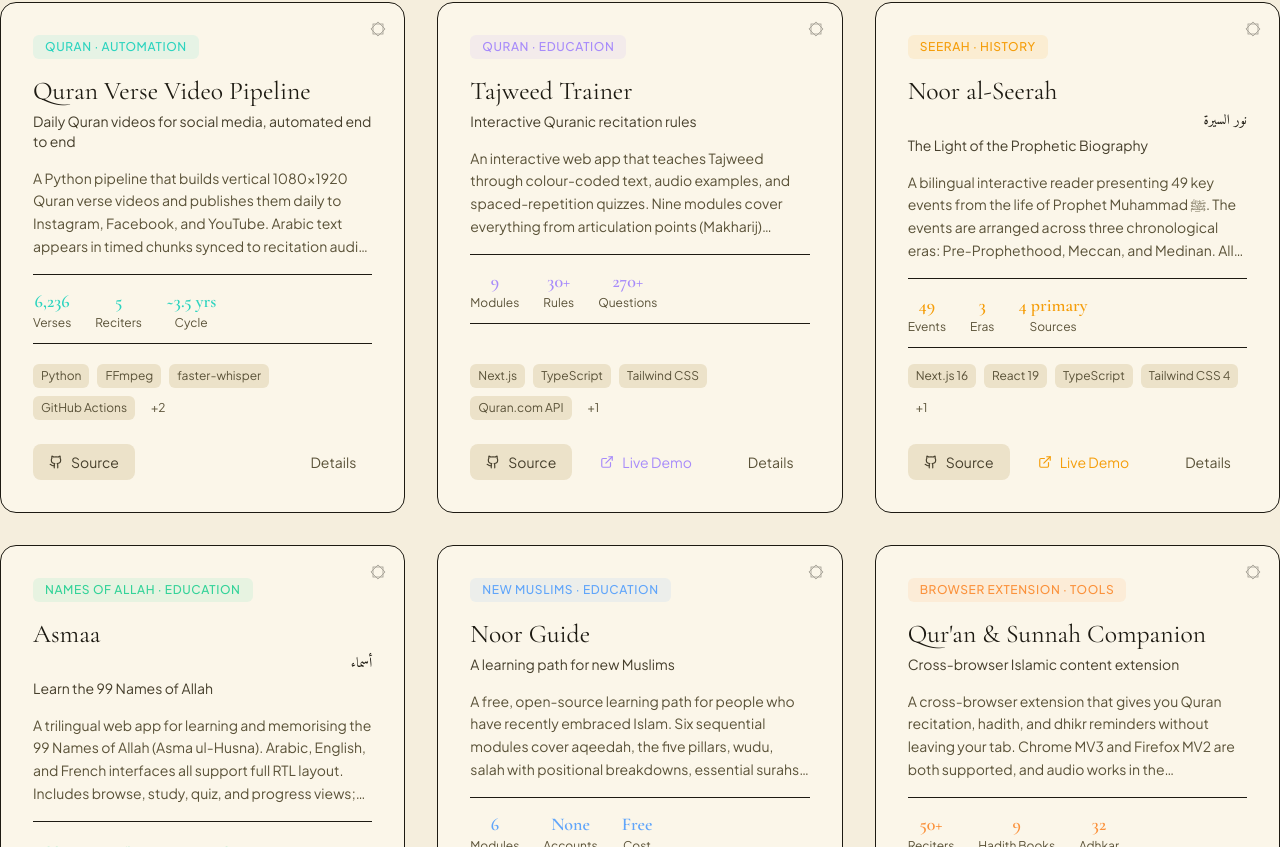
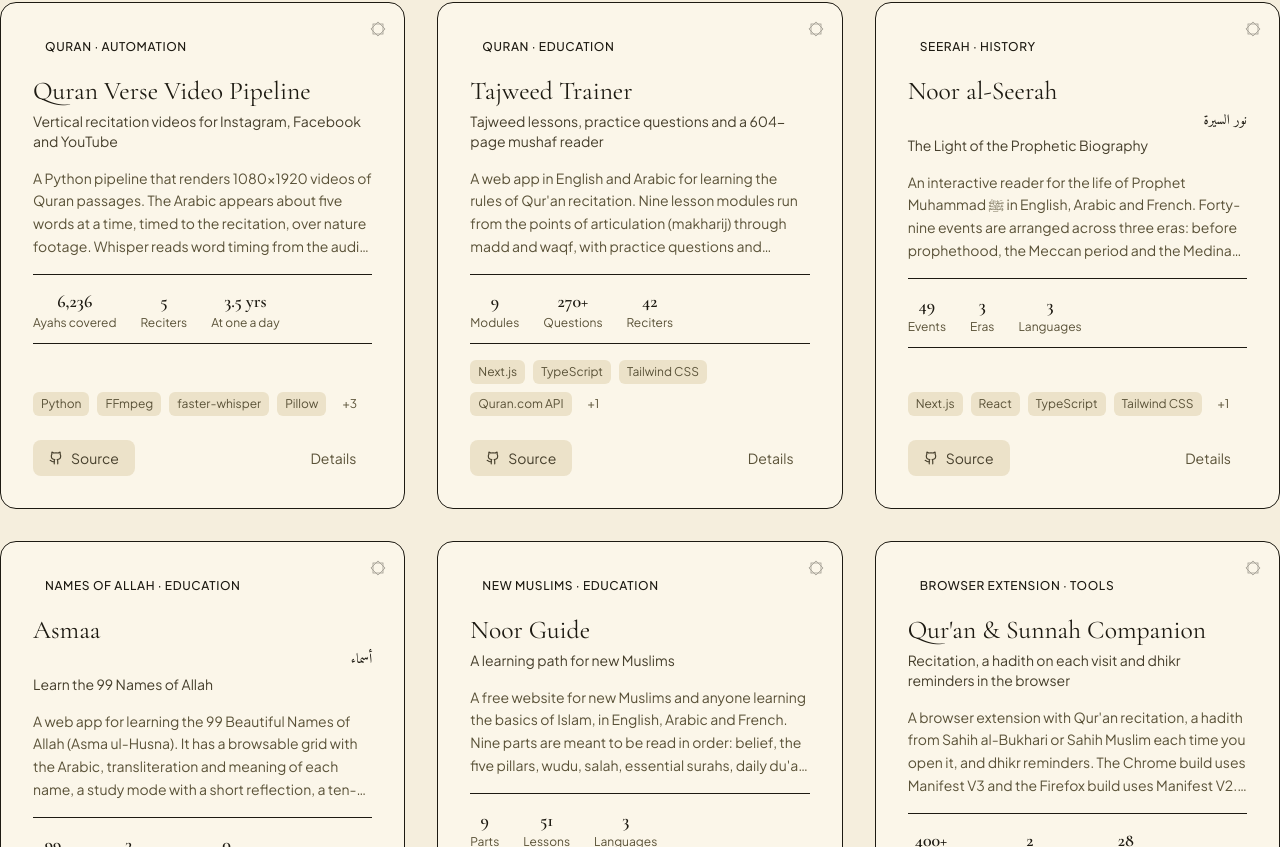
Before and after one commit to Abdalla-Eldoumani/my-islamic-portfolio, a Next.js app: page / in a window 1280 px wide. Shown: the part 1373-2220 px from the top of the page. Built offline with nearby package versions, Linux system fonts and the light colour scheme.

Commit message:
rewrite the project data to match each project as it stands

```diff
--- a/src/data/projects.ts
+++ b/src/data/projects.ts
@@ -1,219 +1,6 @@
-export interface Project {
-  id: string;
-  title: string;
-  arabicTitle?: string;
-  subtitle: string;
-  description: string;
-  features: string[];
-  techStack: string[];
-  category: "quran" | "education" | "seerah" | "tools" | "extension";
-  categoryLabel: string;
-  accentColor: string;
-  accentColorMuted: string;
-  githubUrl: string;
-  liveUrl?: string;
-  chromeStoreUrl?: string;
-  icon: string; // Lucide icon name
-  stats?: { label: string; value: string }[];
-}
-
-export const projects: Project[] = [
-  {
-    id: "quran-content",
-    title: "Quran Verse Video Pipeline",
-    subtitle: "Daily Quran videos for social media, automated end to end",
-    description:
-      "A Python pipeline that builds vertical 1080×1920 Quran verse videos and publishes them daily to Instagram, Facebook, and YouTube. Arabic text appears in timed chunks synced to recitation audio over scenic background footage. Whisper extracts word-level timing from the audio; if it cannot, chunk timing falls back to Quran.com word segments scaled proportionally to the audio duration. A GitHub Actions workflow runs the whole thing on a daily cron with no manual intervention.",
-    features: [
-      "1,282 passage entries spanning all 6,236 Quranic verses",
-      "Five reciters: al-Afasy, al-Husary, al-Minshawi, Muhammad Ayyub, As-Sudais",
-      "Whisper word-level timing with proportional fallback for unmapped reciters",
-      "70 rotating Pexels nature backgrounds",
-      "GitHub Actions cron handles daily publish to Meta Graph API and YouTube Data API",
-    ],
-    techStack: ["Python", "FFmpeg", "faster-whisper", "GitHub Actions", "Meta Graph API", "YouTube Data API"],
-    category: "quran",
-    categoryLabel: "Quran · Automation",
-    accentColor: "#2DD4BF",
-    accentColorMuted: "#1A8A7A",
-    githubUrl: "https://github.com/Abdalla-Eldoumani/quran-content",
-    icon: "Video",
-    stats: [
-      { label: "Verses", value: "6,236" },
-      { label: "Reciters", value: "5" },
-      { label: "Cycle", value: "~3.5 yrs" },
-    ],
-  },
-  {
-    id: "tajweed-trainer",
-    title: "Tajweed Trainer",
-    subtitle: "Interactive Quranic recitation rules",
-    description:
-      "An interactive web app that teaches Tajweed through colour-coded text, audio examples, and spaced-repetition quizzes. Nine modules cover everything from articulation points (Makharij) through elongation (Madd) and stop signs (Waqf). All rules and Quranic examples ship as pre-verified JSON; a verified flag at every accessor stops anything else from rendering. Tajweed colour markup comes from the Quran.com Foundation API; recitation audio comes from Al Quran Cloud.",
-    features: [
-      "Nine modules: Makharij, Noon Sakinah, Meem Sakinah, Qalqalah, Madd, Laam, Raa, Tafkheem, Ghunnah, Waqf",
-      "270+ authored practice questions with Leitner spaced-repetition scheduling",
-      "604-page Madinan Mushaf reader with tap-to-play audio at every verse",
-      "Colour-coded tajweed markup pulled from the Quran.com Foundation API",
-      "Al-Husary pinned as default teaching reciter; full reciter list cached daily",
-    ],
-    techStack: ["Next.js", "TypeScript", "Tailwind CSS", "Quran.com API", "Al Quran Cloud API"],
-    category: "education",
-    categoryLabel: "Quran · Education",
-    accentColor: "#A78BFA",
-    accentColorMuted: "#6D5BBF",
-    githubUrl: "https://github.com/Abdalla-Eldoumani/tajweed-trainer",
-    liveUrl: "https://tajweed-trainer-sigma.vercel.app",
-    icon: "BookOpen",
-    stats: [
-      { label: "Modules", value: "9" },
-      { label: "Rules", value: "30+" },
-      { label: "Questions", value: "270+" },
-    ],
-  },
-  {
-    id: "seerah",
-    title: "Noor al-Seerah",
-    arabicTitle: "نور السيرة",
-    subtitle: "The Light of the Prophetic Biography",
-    description:
-      "A bilingual interactive reader presenting 49 key events from the life of Prophet Muhammad ﷺ. The events are arranged across three chronological eras: Pre-Prophethood, Meccan, and Medinan. All content is pre-verified from Sahih al-Bukhari, Sahih Muslim, Ar-Raheeq Al-Makhtum, and Ibn Ishaq's Sirat Rasul Allah. Visual treatment is parchment-and-gold, in the manner of illuminated Islamic manuscripts.",
-    features: [
-      "49 events across three chronological eras (571 to 632 CE)",
-      "Pre-verified from Sahih al-Bukhari, Sahih Muslim, Ar-Raheeq Al-Makhtum, Ibn Ishaq",
-      "Vertical timeline navigation spine with era-specific theming",
-      "Bilingual English and Arabic via next-intl, locale-prefixed routing",
-      "Synchronous JSON loading so every page is statically rendered",
-    ],
-    techStack: ["Next.js 16", "React 19", "TypeScript", "Tailwind CSS 4", "next-intl"],
-    category: "seerah",
-    categoryLabel: "Seerah · History",
-    accentColor: "#F59E0B",
-    accentColorMuted: "#B57B0A",
-    githubUrl: "https://github.com/Abdalla-Eldoumani/seerah",
-    liveUrl: "https://noor-al-seerah.vercel.app",
-    icon: "ScrollText",
-    stats: [
-      { label: "Events", value: "49" },
-      { label: "Eras", value: "3" },
-      { label: "Sources", value: "4 primary" },
-    ],
-  },
-  {
-    id: "asmaa",
-    title: "Asmaa",
-    arabicTitle: "أسماء",
-    subtitle: "Learn the 99 Names of Allah",
-    description:
-      "A trilingual web app for learning and memorising the 99 Names of Allah (Asma ul-Husna). Arabic, English, and French interfaces all support full RTL layout. Includes browse, study, quiz, and progress views; the Web Speech API handles pronunciation; all state lives in localStorage. Built with vanilla JavaScript and CSS, no frameworks, no build step, no runtime dependencies.",
-    features: [
-      "Trilingual UI: Arabic, English, French, all RTL-aware",
-      "Card-based study mode with Web Speech pronunciation",
-      "Randomised 10-question multiple-choice quizzes",
-      "Daily-name modal with one name surfaced per calendar day",
-      "Logical CSS properties only, so RTL contexts mirror correctly",
-      "Zero runtime dependencies, zero build step",
-    ],
-    techStack: ["Vanilla JavaScript", "CSS Custom Properties", "LocalStorage", "Web Speech API"],
-    category: "education",
-    categoryLabel: "Names of Allah · Education",
-    accentColor: "#34D399",
-    accentColorMuted: "#1E9B6E",
-    githubUrl: "https://github.com/Abdalla-Eldoumani/asmaa",
-    liveUrl: "https://asmaa-alpha.vercel.app",
-    icon: "Star",
-    stats: [
-      { label: "Names", value: "99" },
-      { label: "Languages", value: "3" },
-      { label: "Dependencies", value: "0" },
-    ],
-  },
-  {
-    id: "nour-guide",
-    title: "Noor Guide",
-    subtitle: "A learning path for new Muslims",
-    description:
-      "A free, open-source learning path for people who have recently embraced Islam. Six sequential modules cover aqeedah, the five pillars, wudu, salah with positional breakdowns, essential surahs with verse-by-verse audio, and daily duas. Three tools come bundled: location-based prayer times via AlAdhan, a GPS qibla compass, and a mosque finder. No accounts, no backend, no paid APIs.",
-    features: [
-      "Six sequential modules from aqeedah through daily duas",
-      "Salah guide with full positional breakdowns and recitations",
-      "Glossary of 22 Islamic terms and 13 common Arabic phrases",
-      "Location-based prayer times via AlAdhan API",
-      "GPS qibla compass and mosque finder",
-      "English at /, Arabic at /ar via next-intl",
-    ],
-    techStack: ["Next.js 16", "React 19", "TypeScript", "Tailwind CSS 4", "next-intl", "AlAdhan API"],
-    category: "education",
-    categoryLabel: "New Muslims · Education",
-    accentColor: "#60A5FA",
-    accentColorMuted: "#3B82F6",
-    githubUrl: "https://github.com/Abdalla-Eldoumani/noor-guide",
-    liveUrl: "https://noor-guide-dusky.vercel.app",
-    icon: "Compass",
-    stats: [
-      { label: "Modules", value: "6" },
-      { label: "Accounts", value: "None" },
-      { label: "Cost", value: "Free" },
-    ],
-  },
-  {
-    id: "islam-extension",
-    title: "Qur'an & Sunnah Companion",
-    subtitle: "Cross-browser Islamic content extension",
-    description:
-      "A cross-browser extension that gives you Quran recitation, hadith, and dhikr reminders without leaving your tab. Chrome MV3 and Firefox MV2 are both supported, and audio works in the background through Chrome's offscreen document API. Reciters merge from four providers (Quran.com, MP3Quran.net, Islamic.network, Al-Quran Cloud) with deduplication and a daily coverage probe. Published on the Chrome Web Store. No personal data collected.",
-    features: [
-      "50+ reciters merged from four providers with automatic deduplication",
-      "9-book Hadith collection with English and French translations",
-      "32 configurable adhkar, each with Arabic, transliteration, translation, and reward",
-      "Background audio in Chrome MV3 via the offscreen document API",
-      "Cross-browser: Chrome MV3 and Firefox MV2 from a shared codebase",
-      "Sleep timer presets at 15, 30, 45, and 60 minutes",
-    ],
-    techStack: ["Vanilla JavaScript", "Chrome MV3", "Firefox MV2", "Quran.com API", "MP3Quran.net", "web-ext"],
-    category: "extension",
-    categoryLabel: "Browser Extension · Tools",
-    accentColor: "#FB923C",
-    accentColorMuted: "#D97706",
-    githubUrl: "https://github.com/Abdalla-Eldoumani/islam-extension",
-    chromeStoreUrl:
-      "https://chromewebstore.google.com/detail/quran-sunnah-companion/okkohadnmodfaienacdlfaledjblcbka",
-    icon: "Chrome",
-    stats: [
-      { label: "Reciters", value: "50+" },
-      { label: "Hadith Books", value: "9" },
-      { label: "Adhkar", value: "32" },
-    ],
-  },
-  {
-    id: "salaat-widget",
-    title: "Salaat Widget",
-    subtitle: "Desktop prayer-times widget that snaps to screen edges",
-    description:
-      "A cross-platform desktop prayer-times widget for Windows, macOS, and Linux. The Tauri/Rust backend plays the adhan and sends OS notifications even when the webview is unfocused; the React frontend handles the UI and the prayer-time calculations. Drag the widget within 40px of any screen edge and it snaps to a fitted layout: horizontal bar on top or bottom, vertical sidebar on left or right, compact floating in the centre. Distributed as native installers via GitHub Releases.",
-    features: [
-      "12 calculation methods (ISNA, MWL, Egyptian, Umm al-Qura, and nine others)",
-      "Two madhabs (Shafi, Hanafi) plus three high-latitude rules",
-      "Six adhan reciters: Makkah, Madinah, Al-Aqsa, Abdul Basit, Minshawi, Egypt",
-      "Edge-snap window manager with auto-reorientation between four layouts",
-      "Background audio and notifications via Rust (rodio + tauri-plugin-notification)",
-      "About 130 bundled cities with IP geolocation as a fallback",
-    ],
-    techStack: ["Tauri 2", "React", "TypeScript", "Tailwind CSS 4", "Rust", "adhan.js"],
-    category: "tools",
-    categoryLabel: "Tools · Desktop",
-    accentColor: "#10B981",
-    accentColorMuted: "#047857",
-    githubUrl: "https://github.com/Abdalla-Eldoumani/salaat-widget",
-    liveUrl: "https://github.com/Abdalla-Eldoumani/salaat-widget/releases",
-    icon: "Clock",
-    stats: [
-      { label: "Methods", value: "12" },
-      { label: "Reciters", value: "6" },
-      { label: "Platforms", value: "3" },
-    ],
-  },
-];
+// Every number and claim on the site lives in this file. Figures are as the
+// projects stood on 9 October 2026; check a project's repository before
+// changing one.
 
 export const categories = [
   { id: "all", label: "All Projects" },
@@ -223,3 +10,261 @@ export const categories = [
   { id: "extension", label: "Extension" },
   { id: "tools", label: "Tools" },
 ] as const;
+
+export interface Project {
+  id: string;
+  title: string;
+  arabicTitle?: string;
+  subtitle: string;
+  description: string;
+  features: string[];
+  techStack: string[];
+  category: Exclude<(typeof categories)[number]["id"], "all">;
+  categoryLabel: string;
+  stats: { label: string; value: string }[];
+  links: { label: string; href: string }[];
+}
+
+export const projects: Project[] = [
+  {
+    id: "quran-content",
+    title: "Quran Verse Video Pipeline",
+    subtitle: "Vertical recitation videos for Instagram, Facebook and YouTube",
+    description:
+      "A Python pipeline that renders 1080×1920 videos of Quran passages. The Arabic appears about five words at a time, timed to the recitation, over nature footage. Whisper reads word timing from the audio, with Quran.com segments scaled to the audio length as a fallback. Posting goes through the official APIs of the three platforms. A daily GitHub Actions workflow is included but is switched off for now.",
+    features: [
+      "1,282 entries that together cover every ayah of the Qur'an, about 3.5 years at one a day",
+      "Five reciters in rotation: al-Afasy, al-Husary, al-Minshawi, Muhammad Ayyub and as-Sudais",
+      "Word timing from faster-whisper, with proportional timing from Quran.com segments as the fallback",
+      "Instagram Reels through the Graph API's resumable upload, Facebook as a Page video, YouTube through the Data API",
+      "Backgrounds come from Pexels, searched with 70 nature-only queries",
+    ],
+    techStack: [
+      "Python",
+      "FFmpeg",
+      "faster-whisper",
+      "Pillow",
+      "GitHub Actions",
+      "Meta Graph API",
+      "YouTube Data API",
+    ],
+    category: "quran",
+    categoryLabel: "Quran · Automation",
+    stats: [
+      { label: "Ayahs covered", value: "6,236" },
+      { label: "Reciters", value: "5" },
+      { label: "At one a day", value: "3.5 yrs" },
+    ],
+    links: [
+      {
+        label: "Source",
+        href: "https://github.com/Abdalla-Eldoumani/quran-content",
+      },
+    ],
+  },
+  {
+    id: "tajweed-trainer",
+    title: "Tajweed Trainer",
+    subtitle: "Tajweed lessons, practice questions and a 604-page mushaf reader",
+    description:
+      "A web app in English and Arabic for learning the rules of Qur'an recitation. Nine lesson modules run from the points of articulation (makharij) through madd and waqf, with practice questions and spaced review. A Madinah mushaf reader colours each tajweed rule, plays the recitation verse by verse and tracks memorisation. It runs in the browser with no account and no server, and works offline as an installed app.",
+    features: [
+      "Nine modules and more than 270 practice questions",
+      "Colour-coded text for 20 tajweed rule classes, across five manuscript themes",
+      "A 604-page mushaf with navigation by page, rub' and juz",
+      "42 Hafs reciters: 12 from Quran.com and 30 from EveryAyah",
+      "Leitner-box review for quiz questions and SM-2 scheduling for memorised verses",
+      "Progress stays on the device, in the browser's local storage",
+    ],
+    techStack: [
+      "Next.js",
+      "TypeScript",
+      "Tailwind CSS",
+      "Quran.com API",
+      "EveryAyah",
+    ],
+    category: "education",
+    categoryLabel: "Quran · Education",
+    stats: [
+      { label: "Modules", value: "9" },
+      { label: "Questions", value: "270+" },
+      { label: "Reciters", value: "42" },
+    ],
+    links: [
+      {
+        label: "Source",
+        href: "https://github.com/Abdalla-Eldoumani/tajweed-trainer",
+      },
+      { label: "Live site", href: "https://tajweedtrainer.vercel.app" },
+    ],
+  },
+  {
+    id: "seerah",
+    title: "Noor al-Seerah",
+    arabicTitle: "نور السيرة",
+    subtitle: "The Light of the Prophetic Biography",
+    description:
+      "An interactive reader for the life of Prophet Muhammad ﷺ in English, Arabic and French. Forty-nine events are arranged across three eras: before prophethood, the Meccan period and the Medinan period. Each event has a title, location, summary and significance in all three languages, with the English as the source of record. The content lives in JSON and the application does not change it.",
+    features: [
+      "49 events: 14 before prophethood, 18 Meccan and 17 Medinan",
+      "36 Qur'an passages taken from published editions: the Uthmani text, Saheeh International and Hamidullah's French",
+      "31 hadith citations, each with a review record that the build checks, and the grading shown on the page",
+      "191 proper nouns with Arabic and French forms, checked at build",
+      "Fonts are self-hosted and the content security policy limits connections to the site itself",
+    ],
+    techStack: ["Next.js", "React", "TypeScript", "Tailwind CSS", "next-intl"],
+    category: "seerah",
+    categoryLabel: "Seerah · History",
+    stats: [
+      { label: "Events", value: "49" },
+      { label: "Eras", value: "3" },
+      { label: "Languages", value: "3" },
+    ],
+    links: [
+      {
+        label: "Source",
+        href: "https://github.com/Abdalla-Eldoumani/seerah",
+      },
+      { label: "Live site", href: "https://noor-al-seerah.vercel.app" },
+    ],
+  },
+  {
+    id: "asmaa",
+    title: "Asmaa",
+    arabicTitle: "أسماء",
+    subtitle: "Learn the 99 Names of Allah",
+    description:
+      "A web app for learning the 99 Beautiful Names of Allah (Asma ul-Husna). It has a browsable grid with the Arabic, transliteration and meaning of each name, a study mode with a short reflection, a ten-question quiz, and a progress view with favourites, a daily streak and quiz accuracy. The interface is in English, Arabic (with full right-to-left layout) and French, in light and dark themes. It is plain JavaScript and CSS with no framework and no build step.",
+    features: [
+      "All 99 names in Arabic with diacritics, a transliteration, meanings in English, Arabic and French, and a short reflection in each language",
+      "A name of the day at the top of the browse view, which you can hide until the next day",
+      "A ten-question multiple-choice quiz with immediate feedback that keeps your place when you switch views or languages",
+      "Progress kept in the browser: names learned, favourites, daily streak and quiz accuracy",
+      "No runtime dependencies and no build step",
+    ],
+    techStack: ["Vanilla JavaScript", "CSS", "Web Speech API", "localStorage"],
+    category: "education",
+    categoryLabel: "Names of Allah · Education",
+    stats: [
+      { label: "Names", value: "99" },
+      { label: "Languages", value: "3" },
+      { label: "Dependencies", value: "0" },
+    ],
+    links: [
+      {
+        label: "Source",
+        href: "https://github.com/Abdalla-Eldoumani/asmaa",
+      },
+      { label: "Live site", href: "https://asmaa-alpha.vercel.app" },
+    ],
+  },
+  {
+    id: "noor-guide",
+    title: "Noor Guide",
+    subtitle: "A learning path for new Muslims",
+    description:
+      "A free website for new Muslims and anyone learning the basics of Islam, in English, Arabic and French. Nine parts are meant to be read in order: belief, the five pillars, wudu, salah, essential surahs, daily du'as, purity beyond wudu, prayer in practice, and what follows a death. Three tools sit beside the lessons: prayer times from the AlAdhan API, a qibla direction worked out on the device, and a link to find a mosque. There is no account, no payment and no advertising.",
+    features: [
+      "Nine parts, 51 lessons and about 245 minutes of study",
+      "The Qur'an passages use the Uthmani text from AlQuran Cloud, with Saheeh International in English and Hamidullah in French, and the page names the edition",
+      "Hadith name their collection and number; the English and French renderings of hadith, du'as and the words of prayer are the project's own and are labelled that way",
+      "Six short surahs, verse by verse, with recitation by Mishary Alafasy",
+      "Rulings in the practical lessons are marked as awaiting review by a qualified scholar",
+      "Location is rounded to about a kilometre before it is saved or sent, and progress stays in the browser",
+    ],
+    techStack: [
+      "Next.js",
+      "React",
+      "TypeScript",
+      "Tailwind CSS",
+      "next-intl",
+      "AlAdhan API",
+    ],
+    category: "education",
+    categoryLabel: "New Muslims · Education",
+    stats: [
+      { label: "Parts", value: "9" },
+      { label: "Lessons", value: "51" },
+      { label: "Languages", value: "3" },
+    ],
+    links: [
+      {
+        label: "Source",
+        href: "https://github.com/Abdalla-Eldoumani/noor-guide",
+      },
+      { label: "Live site", href: "https://noor-guide-dusky.vercel.app" },
+    ],
+  },
+  {
+    id: "islam-extension",
+    title: "Qur'an & Sunnah Companion",
+    subtitle: "Recitation, a hadith on each visit and dhikr reminders in the browser",
+    description:
+      "A browser extension with Qur'an recitation, a hadith from Sahih al-Bukhari or Sahih Muslim each time you open it, and dhikr reminders. The Chrome build uses Manifest V3 and the Firefox build uses Manifest V2. One searchable list merges reciters from Quran.com, MP3Quran and Al-Quran Cloud, and every entry plays whole surahs. There are no accounts, analytics, ads or tracking.",
+    features: [
+      "426 reciters from three catalogues, merged and de-duplicated, on 9 October 2026",
+      "Hadith from Sahih al-Bukhari and Sahih Muslim in English, French or Arabic, each linked to its page on sunnah.com with its collection and number",
+      "28 adhkar in Arabic with a transliteration and an English meaning, each naming its source; for adhkar taken from hadith the English line is the project's own rendering",
+      "Reminders from every 30 seconds to every hour, as a system notification or a small window",
+      "Playback continues after the popup closes, with a sleep timer of 15, 30, 45 or 60 minutes",
+    ],
+    techStack: [
+      "Vanilla JavaScript",
+      "Chrome MV3",
+      "Firefox MV2",
+      "Quran.com API",
+      "MP3Quran",
+      "web-ext",
+    ],
+    category: "extension",
+    categoryLabel: "Browser Extension · Tools",
+    stats: [
+      { label: "Reciters", value: "400+" },
+      { label: "Hadith collections", value: "2" },
+      { label: "Adhkar", value: "28" },
+    ],
+    links: [
+      {
+        label: "Source",
+        href: "https://github.com/Abdalla-Eldoumani/islam-extension",
+      },
+      {
+        label: "Chrome Web Store",
+        href: "https://chromewebstore.google.com/detail/quran-sunnah-companion/okkohadnmodfaienacdlfaledjblcbka",
+      },
+    ],
+  },
+  {
+    id: "salaat-widget",
+    title: "Salaat Widget",
+    subtitle: "A desktop prayer-times widget that docks to screen edges",
+    description:
+      "A desktop prayer-times widget for Windows, macOS and Linux, built with Tauri 2 and React. It shows the six daily times in English and Arabic, highlights the current prayer and counts down to the next. Drag it to a screen edge and it docks as a horizontal bar, a vertical sidebar or a compact floating window. The Rust side plays the adhan and sends system notifications, so both work while the window is hidden. Installers are published on GitHub Releases.",
+    features: [
+      "12 calculation methods through the adhan library",
+      "Six adhan recordings: Makkah, Madinah, Al-Aqsa, Abdul Basit, Minshawi and Egypt, with per-prayer muting",
+      "Docking within 40 px of a screen edge, with three layouts that switch automatically",
+      "131 bundled cities, with IP geolocation as the automatic option",
+      "The adhan plays from Rust on its own audio thread, and the widget stays in the system tray",
+      "The Windows installer is about 5 MB",
+    ],
+    techStack: ["Tauri 2", "Rust", "React", "TypeScript", "Tailwind CSS", "adhan"],
+    category: "tools",
+    categoryLabel: "Tools · Desktop",
+    stats: [
+      { label: "Methods", value: "12" },
+      { label: "Cities", value: "131" },
+      { label: "Platforms", value: "3" },
+    ],
+    links: [
+      {
+        label: "Source",
+        href: "https://github.com/Abdalla-Eldoumani/salaat-widget",
+      },
+      {
+        label: "Download",
+        href: "https://github.com/Abdalla-Eldoumani/salaat-widget/releases/latest",
+      },
+    ],
+  },
+];
```
